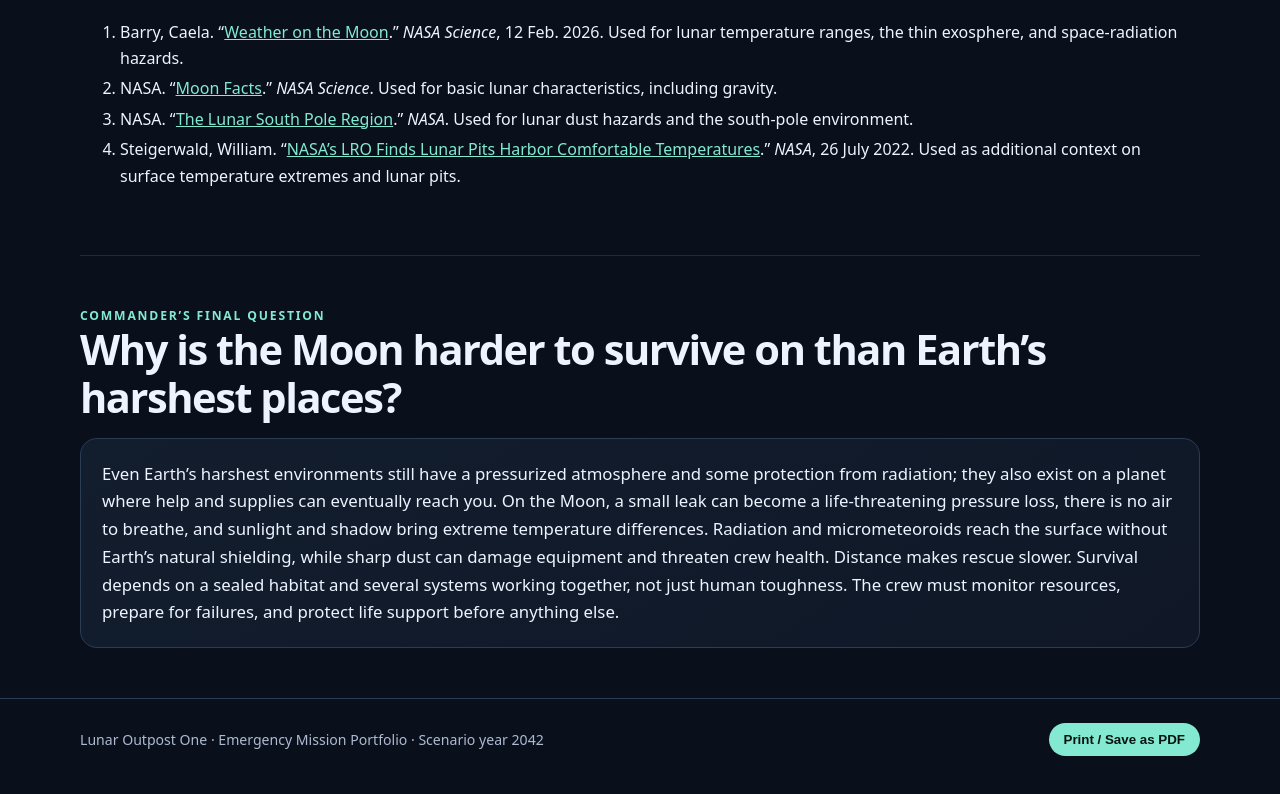
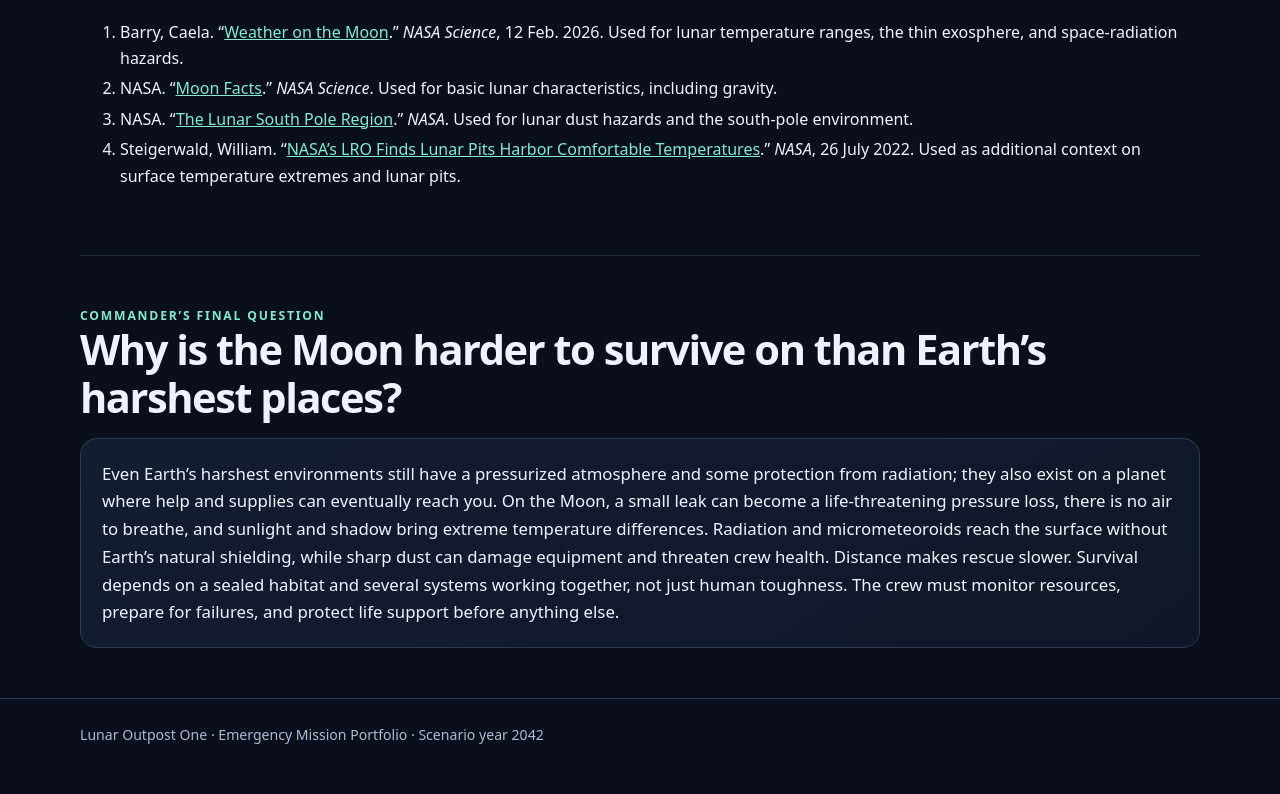
Before and after one commit to ourboros343/The-Moon-Project, a plain HTML site: page index.html in a window 1280 px wide. Shown: the part 6781-7575 px from the top of the page. Drawn offline with Linux system fonts and the light colour scheme.

Commit message:
Remove Print/Save button from footer
Removed print/save button from footer.

```diff
--- a/index.html
+++ b/index.html
@@ -436,7 +436,7 @@
   <footer>
     <div class="wrap footer-row">
       <span>Lunar Outpost One · Emergency Mission Portfolio · Scenario year 2042</span>
-      <button type="button" onclick="window.print()">Print / Save as PDF</button>
+
     </div>
   </footer>
 
```
